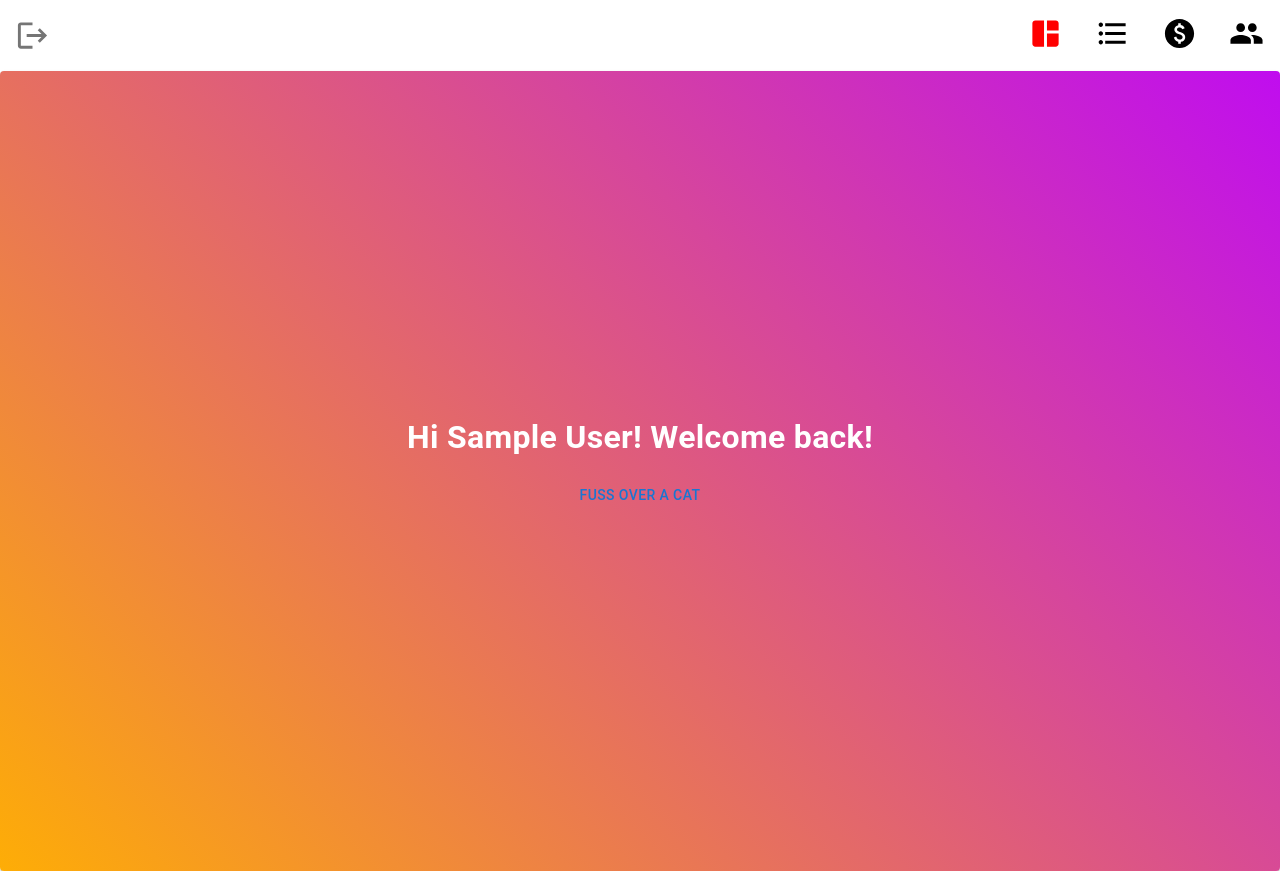
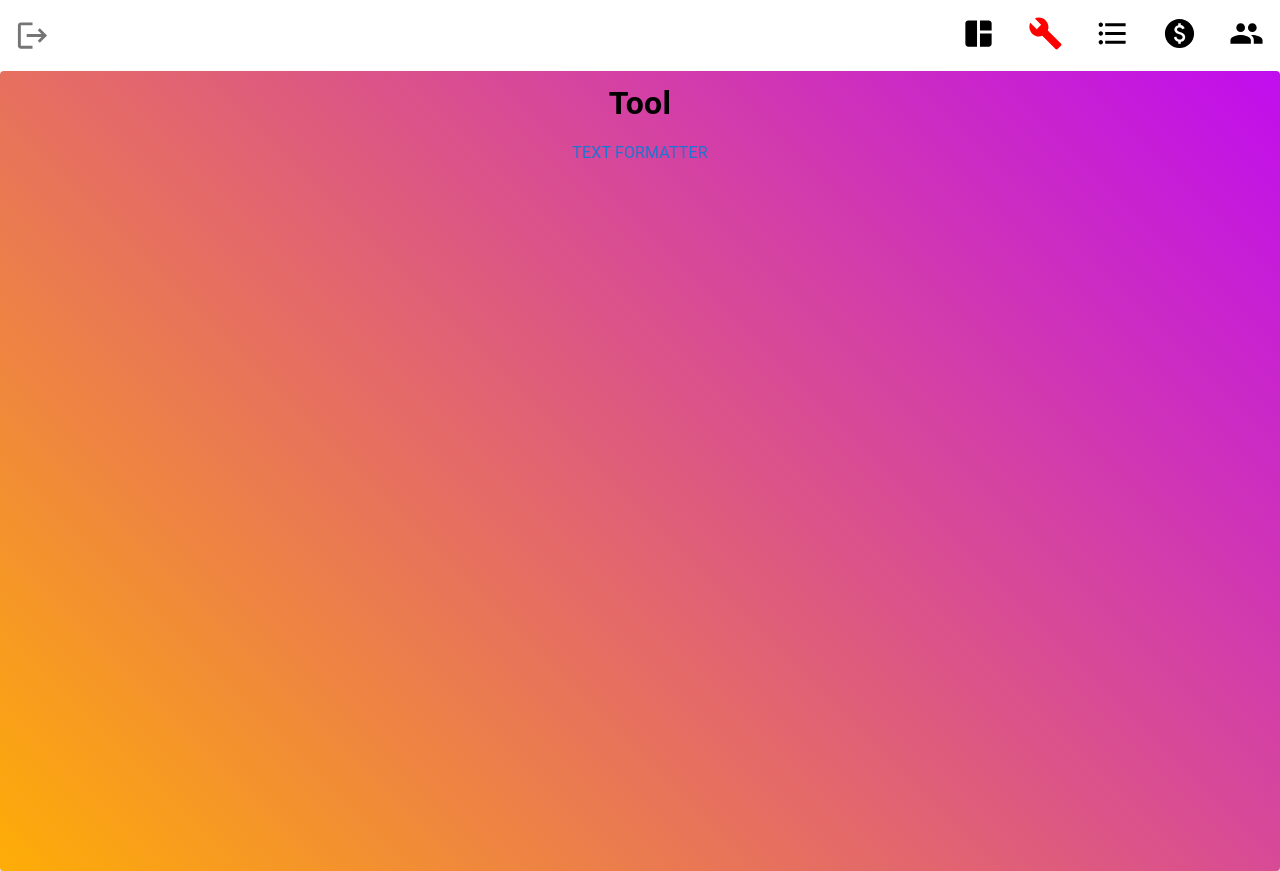
Before and after one commit to jimmyisdev/Dailygram-frontend, a React (Create React App) app: page /tool in a window 1280 px wide. Before the commit this address led to /. Built offline with nearby package versions, Linux system fonts and the light colour scheme; sample sign-in values are in the browser's storage.

Commit message:
Feat/add new function and reorganize partial code

```diff
--- a/src/App.js
+++ b/src/App.js
@@ -8,6 +8,7 @@ import { setLogin } from "redux/slices/authSlice";
 import Layout from "pages/Layout/Layout";
 
 const Task = lazy(() => import("./pages/Task/Task"));
+const Tool = lazy(() => import("./pages/Tool/Tool"));
 const Dashboard = lazy(() => import("./pages/Dashboard/Dashboard"));
 const Expenditure = lazy(() => import("./pages/Expenditure/Expenditure"));
 const PeopleMemo = lazy(() => import("./pages/PeopleMemo/PeopleMemo"));
@@ -16,7 +17,6 @@ const NotFound = lazy(() => import("./pages/NotFound/NotFound"));
 function App() {
   const dispatch = useDispatch();
   const isAuth = Boolean(useSelector((state) => state.auth.token));
-
   useEffect(() => {
     dispatch(setLogin());
   }, [dispatch]);
@@ -31,6 +31,7 @@ function App() {
               <Route path="/expenditure" element={<Expenditure />} />
               <Route path="/task" element={<Task />} />
               <Route path="/peopleMemo" element={<PeopleMemo />} />
+              <Route path="/tool" element={<Tool />} />
               <Route path="/*" element={<NotFound />} />
             </Route>
           </Route>
--- /dev/null
+++ b/src/components/AddNewItem/AddNewItem.jsx
@@ -0,0 +1,17 @@
+import { Button, Tooltip } from "@mui/material";
+import React from "react";
+import AddIcon from "@mui/icons-material/Add";
+
+export default function AddNewItem({ addFunc }) {
+  return (
+    <Tooltip title="Add new expenditure" placement="right" arrow>
+      <Button onClick={addFunc}>
+        <AddIcon
+          sx={{
+            color: "black",
+          }}
+        />
+      </Button>
+    </Tooltip>
+  );
+}
--- a/src/components/CheckCat/CheckCat.jsx
+++ b/src/components/CheckCat/CheckCat.jsx
@@ -6,10 +6,12 @@ import styles from "./CheckCat.module.css";
 export default function CheckCat() {
   const dispatch = useDispatch();
   const { list, isLoading, error } = useSelector((state) => state.dashboard);
-
   return (
     <Box className={styles.check_cat_section}>
       {isLoading && list.length === 0 && <LinearProgress />}
+      <Button onClick={() => dispatch(getCat())} disabled={isLoading}>
+        {isLoading ? "Loading" : "Get a cat pic"}
+      </Button>
       {!isLoading && list.length > 0 && (
         <div className={styles.cat_container}>
           <img src={list[0].url} alt="Cute cat pic" width="200px" />
@@ -18,9 +20,6 @@ export default function CheckCat() {
       {!isLoading && !!error && (
         <Typography>Sorry! Cat refused to show up @@</Typography>
       )}
-      <Button onClick={() => dispatch(getCat())} disabled={isLoading}>
-        {isLoading ? "Loading" : "Fuss over a cat"}
-      </Button>
     </Box>
   );
 }
--- a/src/components/Navbar/Navbar.jsx
+++ b/src/components/Navbar/Navbar.jsx
@@ -4,6 +4,7 @@ import { Tooltip, List, Button, Box, ListItem } from "@mui/material";
 import SpaceDashboardIcon from "@mui/icons-material/SpaceDashboard";
 import GroupIcon from "@mui/icons-material/Group";
 import FormatListBulletedIcon from "@mui/icons-material/FormatListBulleted";
+import BuildIcon from "@mui/icons-material/Build";
 import PaidIcon from "@mui/icons-material/Paid";
 import LogoutIcon from "@mui/icons-material/Logout";
 
@@ -13,8 +14,8 @@ export default function Navbar() {
   const dispatch = useDispatch();
   const navigate = useNavigate();
   const isAuth = Boolean(useSelector((state) => state.auth.token));
-  function handleLogout(){
-    dispatch(setLogout())
+  function handleLogout() {
+    dispatch(setLogout());
     navigate("/login");
   }
 
@@ -52,6 +53,18 @@ export default function Navbar() {
                 >
                   <Tooltip title="Dashboard" arrow>
                     <SpaceDashboardIcon fontSize="large" />
+                  </Tooltip>
+                </NavLink>
+              </ListItem>
+              <ListItem>
+                <NavLink
+                  to="/tool"
+                  style={({ isActive }) =>
+                    isActive ? { color: "red" } : { color: "black" }
+                  }
+                >
+                  <Tooltip title="Tools" arrow>
+                    <BuildIcon fontSize="large" />
                   </Tooltip>
                 </NavLink>
               </ListItem>
--- a/src/components/PageHead/PageHead.jsx
+++ b/src/components/PageHead/PageHead.jsx
@@ -1,10 +1,7 @@
-import { Button, Typography, Tooltip, Box, Stack } from "@mui/material";
-import AddIcon from "@mui/icons-material/Add";
+import { Typography } from "@mui/material";
 
-export default function PageHead({ pageTitle, addFunc }) {
+export default function PageHead({ pageTitle }) {
   return (
-    <Box direction="row">
-      <Stack direction="row">
     <Typography
       component="h1"
       align="center"
@@ -17,16 +14,5 @@ export default function PageHead({ pageTitle, addFunc }) {
     >
       {pageTitle}
     </Typography>
-        <Tooltip title="Add new expenditure" placement="right" arrow>
-          <Button onClick={addFunc}>
-            <AddIcon
-              sx={{
-                color: "black",
-              }}
-            />
-          </Button>
-        </Tooltip>
-      </Stack>
-    </Box>
   );
 }
--- /dev/null
+++ b/src/components/TextFormatter/TextFormatter.jsx
@@ -0,0 +1,83 @@
+import { Button, Stack, TextField, Typography } from "@mui/material";
+import React, { useEffect, useState } from "react";
+import CleaningServicesIcon from "@mui/icons-material/CleaningServices";
+
+export default function TextFormatter() {
+  const [openTool, setOpenTool] = useState(false);
+  const [oneLine, setOneLine] = useState(
+    "這是一個讓\n留言用詞 \n不會再受到審查\n的小工具"
+  );
+  const [filler, setFiller] = useState("😀");
+  const [porcessedText, setProcessedText] = useState([]);
+  function reset() {
+    setOneLine("");
+    setFiller("");
+    setProcessedText([]);
+  }
+
+  function processText() {
+    if (oneLine.length === 0) return;
+    let splitedTextArr = oneLine.split("\n").map((item) => item.trim());
+    let longestSentence = splitedTextArr.reduce(
+      (maxLength, currentString) =>
+        currentString.length > maxLength ? currentString.length : maxLength,
+      0
+    );
+    let newStruct = Array(longestSentence).fill("");
+    for (let i = splitedTextArr.length - 1; i >= 0; i--) {
+      for (let j = 0; j < longestSentence; j++) {
+        let char = Array.from(splitedTextArr[i])[j];
+        let val = char !== undefined ? char : "　";
+        newStruct[j] += val;
+        if (!!filler && i !== 0) newStruct[j] += filler;
+      }
+    }
+    return setProcessedText(newStruct);
+  }
+  useEffect(() => {
+    processText();
+  }, []);
+
+  return (
+    <Stack>
+      <Button onClick={() => setOpenTool(!openTool)}>
+        <Typography>Text Formatter</Typography>
+      </Button>
+      {openTool && (
+        <Stack>
+          <textarea
+            rows="10"
+            cols="30"
+            onChange={(e) => setOneLine(e.target.value)}
+            placeholder="Input text..."
+            value={oneLine}
+          />
+          <Stack>
+            {porcessedText.map((item) => {
+              return <Typography>{item}</Typography>;
+            })}
+          </Stack>
+          <Stack direction="row" spacing={2} justifyContent="space-between">
+            <TextField
+              sx={{
+                width: "3rem",
+                height: "3rem",
+              }}
+              onChange={(e) => setFiller(e.target.value)}
+              value={filler}
+            />
+            <Button
+              disabled={!!oneLine.length ? false : true}
+              onClick={processText}
+            >
+              Convert
+            </Button>
+            <Button onClick={reset}>
+              <CleaningServicesIcon />
+            </Button>
+          </Stack>
+        </Stack>
+      )}
+    </Stack>
+  );
+}
--- a/src/pages/AuthPage/AuthPage.jsx
+++ b/src/pages/AuthPage/AuthPage.jsx
@@ -1,13 +1,5 @@
-import {
-  Paper,
-  Typography,
-  Stack,
-  Button,
-  DialogTitle,
-  Tooltip,
-} from "@mui/material";
+import { Paper, Typography, Stack, Button, DialogTitle } from "@mui/material";
 import AuthForm from "components/AuthForm/AuthForm";
-import HelpOutlineIcon from "@mui/icons-material/HelpOutline";
 import PopupDialog from "components/Dialog/PopupDialog";
 import { useState } from "react";
 
@@ -46,13 +38,6 @@ export default function AuthPage({ type }) {
           >
             Dailygram
           </Typography>
-          <Tooltip title="This is a full stack CRUD app. Please first register to try all features!">
-            <HelpOutlineIcon
-              sx={{
-                color: "white",
-              }}
-            />
-          </Tooltip>
         </Stack>
         <Typography
           gutterBottom
--- a/src/pages/Dashboard/Dashboard.jsx
+++ b/src/pages/Dashboard/Dashboard.jsx
@@ -1,4 +1,4 @@
-import { Paper, Typography } from "@mui/material";
+import { Paper, Stack, Typography } from "@mui/material";
 import CheckCat from "components/CheckCat/CheckCat";
 import React, { useEffect } from "react";
 import { useDispatch, useSelector } from "react-redux";
@@ -15,7 +15,7 @@ export default function Dashboard() {
   return (
     <Paper
       style={{
-        height: "100vh",
+        minHeight: "100vh",
         width: "100vw",
         display: "flex",
         flexDirection: "column",
@@ -34,7 +34,9 @@ export default function Dashboard() {
       >
         Hi {user.name}! Welcome back!
       </Typography>
-      <CheckCat />
+      <Stack>
+        <CheckCat />
+      </Stack>
     </Paper>
   );
 }
--- a/src/pages/Expenditure/Expenditure.jsx
+++ b/src/pages/Expenditure/Expenditure.jsx
@@ -1,6 +1,6 @@
 import { useEffect, useState } from "react";
 import { useDispatch, useSelector } from "react-redux";
-import { Paper, Typography, Box, LinearProgress } from "@mui/material";
+import { Paper, Typography, Box, LinearProgress, Stack } from "@mui/material";
 import ItemTable from "components/Tables/ItemTable";
 
 import ExpenditureForm from "./ExpenditureForm";
@@ -12,6 +12,7 @@ import {
 import PopupDialog from "components/Dialog/PopupDialog";
 import PageHead from "components/PageHead/PageHead";
 import OrderByVal from "components/Filters/OrderByVal";
+import AddNewItem from "components/AddNewItem/AddNewItem";
 
 export default function Expenditure() {
   const dispatch = useDispatch();
@@ -39,7 +40,10 @@ export default function Expenditure() {
       {isLoading && <LinearProgress />}
       {!isLoading && (
         <>
-          <PageHead pageTitle="Expenditure" addFunc={handleAddModalOpen} />
+          <Stack direction="row">
+            <PageHead pageTitle="Expenditure" />
+            <AddNewItem addFunc={handleAddModalOpen} />
+          </Stack>
           <PopupDialog
             handleClose={handleAddModalClose}
             status={isAddModalOpen}
--- a/src/pages/PeopleMemo/PeopleMemo.jsx
+++ b/src/pages/PeopleMemo/PeopleMemo.jsx
@@ -1,6 +1,6 @@
 import { useEffect, useState } from "react";
 import { useDispatch, useSelector } from "react-redux";
-import { Paper, Typography, Box, LinearProgress } from "@mui/material";
+import { Paper, Typography, Box, LinearProgress, Stack } from "@mui/material";
 import ItemTable from "components/Tables/ItemTable";
 
 import PeopleMemoForm from "./PeopleMemoForm";
@@ -11,6 +11,7 @@ import {
 } from "components/Tables/rowFields";
 import PopupDialog from "components/Dialog/PopupDialog";
 import PageHead from "components/PageHead/PageHead";
+import AddNewItem from "components/AddNewItem/AddNewItem";
 
 export default function PeopleMemo() {
   const dispatch = useDispatch();
@@ -38,7 +39,10 @@ export default function PeopleMemo() {
       {isLoading && <LinearProgress />}
       {!isLoading && (
         <>
-          <PageHead pageTitle="People Memo" addFunc={handleAddModalOpen} />
+          <Stack direction="row">
+            <PageHead pageTitle="People Memo" />
+            <AddNewItem addFunc={handleAddModalOpen} />
+          </Stack>
           <PopupDialog
             handleClose={handleAddModalClose}
             status={isAddModalOpen}
--- a/src/pages/Task/Task.jsx
+++ b/src/pages/Task/Task.jsx
@@ -1,6 +1,6 @@
 import { useEffect, useState } from "react";
 import { useDispatch, useSelector } from "react-redux";
-import { Paper, Typography, Box, LinearProgress } from "@mui/material";
+import { Paper, Typography, Box, LinearProgress, Stack } from "@mui/material";
 import ItemTable from "components/Tables/ItemTable";
 
 import TaskForm from "./TaskForm";
@@ -9,6 +9,7 @@ import { TASK_HEADS, TASK_ROW } from "components/Tables/rowFields";
 import PopupDialog from "components/Dialog/PopupDialog";
 import PageHead from "components/PageHead/PageHead";
 import TaskFilter from "./TaskFilter";
+import AddNewItem from "components/AddNewItem/AddNewItem";
 
 export default function Task() {
   const dispatch = useDispatch();
@@ -35,7 +36,10 @@ export default function Task() {
       {isLoading && <LinearProgress />}
       {!isLoading && (
         <>
-          <PageHead pageTitle="Task" addFunc={handleAddModalOpen} />
+          <Stack direction="row">
+            <PageHead pageTitle="Task" />
+            <AddNewItem addFunc={handleAddModalOpen} />
+          </Stack>
           <PopupDialog
             handleClose={handleAddModalClose}
             status={isAddModalOpen}
--- /dev/null
+++ b/src/pages/Tool/Tool.jsx
@@ -0,0 +1,21 @@
+import { Paper } from "@mui/material";
+import PageHead from "components/PageHead/PageHead";
+import TextFormatter from "components/TextFormatter/TextFormatter";
+
+export default function Tool() {
+  return (
+    <Paper
+      sx={{
+        width: "100vw",
+        height: "100vh",
+        display: "flex",
+        flexDirection: "column",
+        alignItems: "center",
+        background: " linear-gradient(45deg, #fead06, #c00def)",
+      }}
+    >
+      <PageHead pageTitle="Tool" />
+      <TextFormatter />
+    </Paper>
+  );
+}
```
Lines whose indentation alone changed are shown as unchanged.
